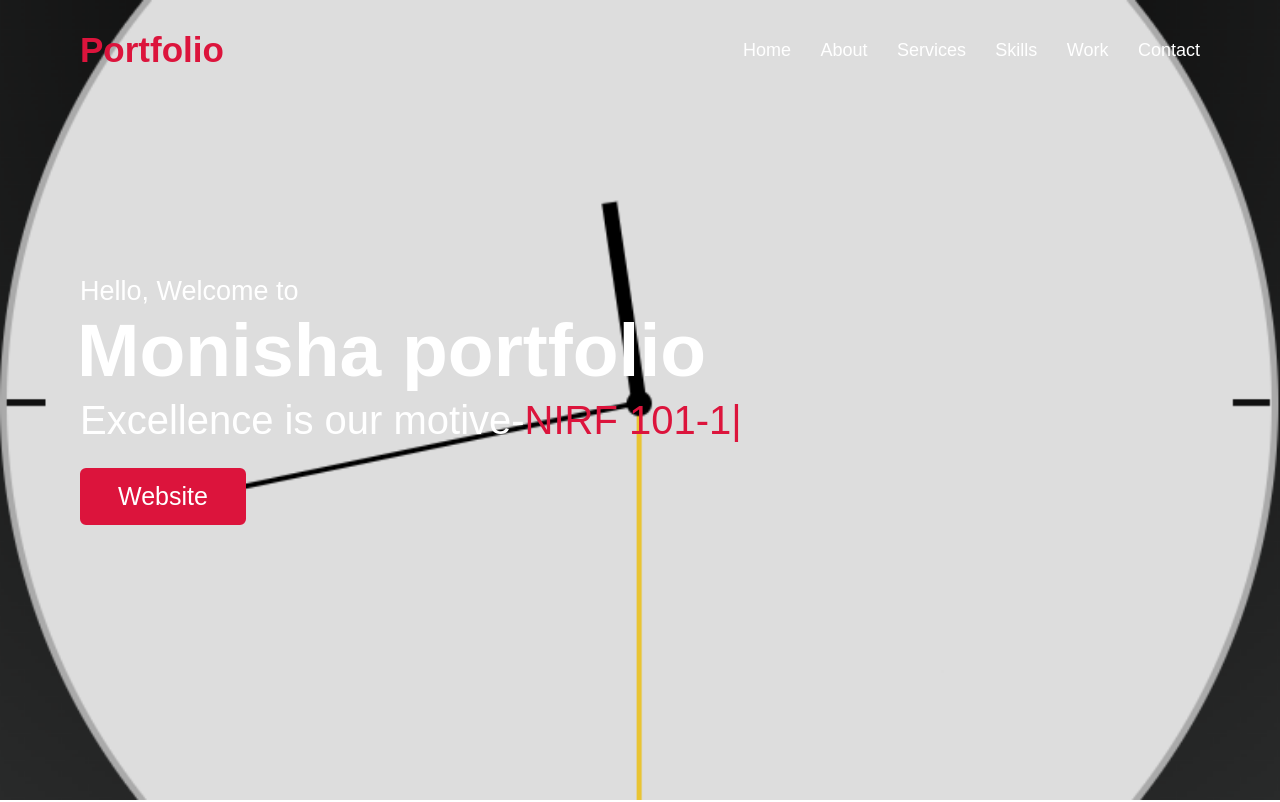
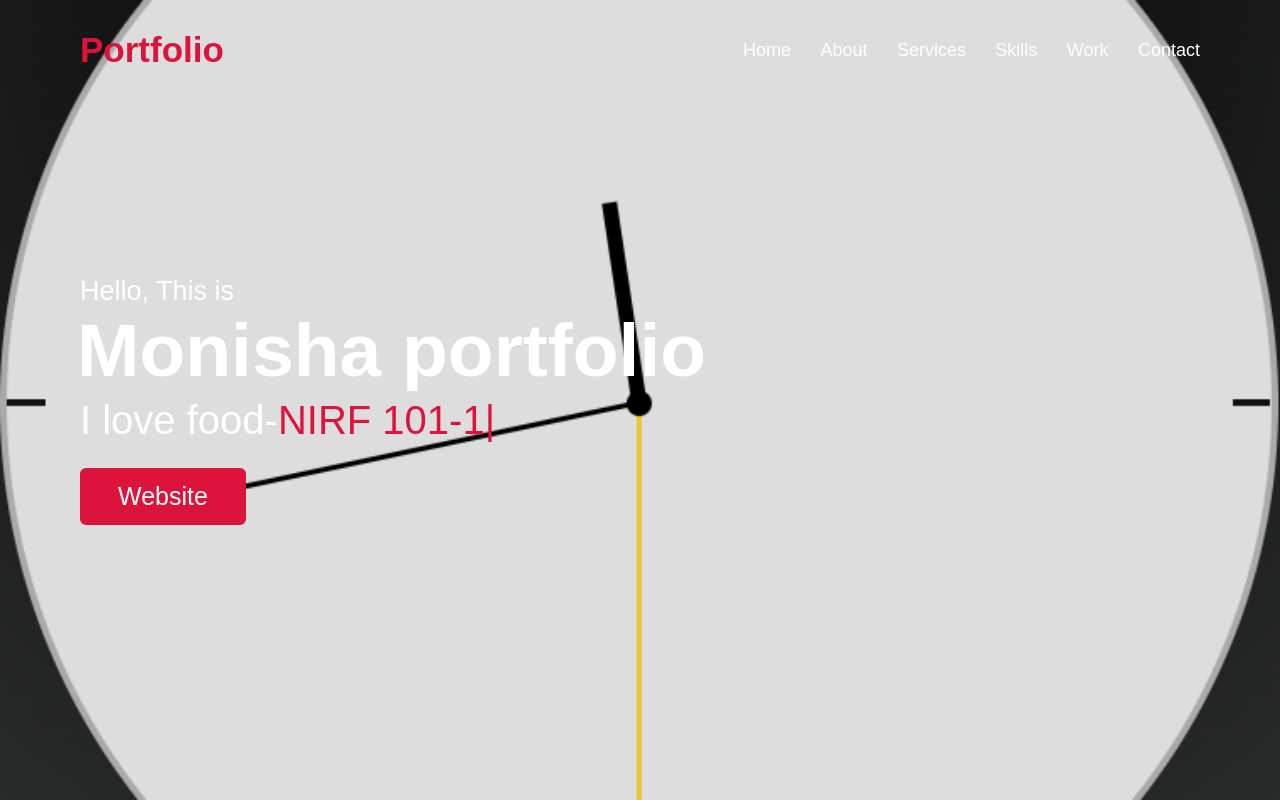
Before and after one commit to Monisha1245/monis-portfolio, a plain HTML site: page index.html in a window 1280 px wide. Shown: the top 802 px of the page. Drawn offline with nearby package versions, Linux system fonts and the light colour scheme.

Commit message:
index.html

```diff
--- a/index.html
+++ b/index.html
@@ -39,9 +39,9 @@
     <section class="home" id="home">
         <div class="max-width">
             <div class="home-content">
-                <div class="text-1">Hello, Welcome to </div>
+                <div class="text-1">Hello, This is </div>
                 <div class="text-2">Monisha portfolio</div>
-                <div class="text-3">Excellence is our motive-<span class="typing"></span></div>
+                <div class="text-3">I love food-<span class="typing"></span></div>
                 <a href="https://chat.openai.com/" target="_blank">Website</a>
             </div>
         </div>
```
